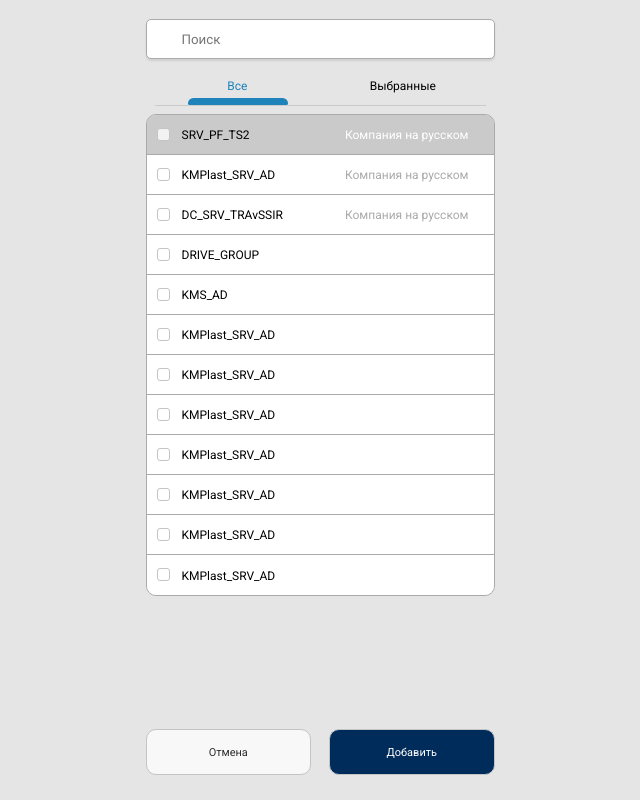
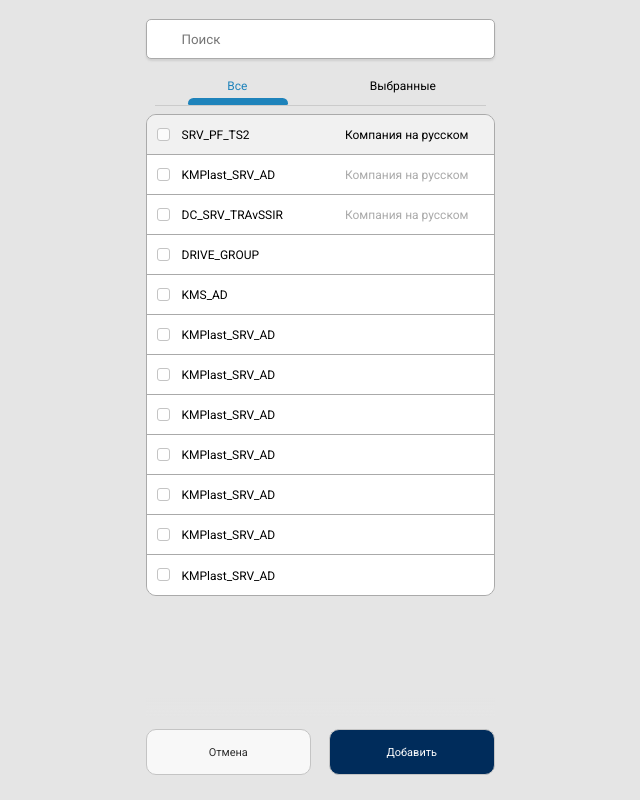
Before and after one commit to AV-html/KMSystemsServer-popup-2, a plain HTML site: page index.html in a window 1280 px wide. In both pictures the pointer is over the element 640 px from the left and 134 px from the top of the page. Shown: the whole page, without its empty margins (320-960 px from the left). Drawn offline with Linux system fonts and the light colour scheme.

Commit message:
Replace colors hover
.tabs__item:hover {
  background: #f1f1f1;
}

.tabs__item:hover .tabs__country-company {
  color: #000000;
}

```diff
--- a/css/style.css
+++ b/css/style.css
@@ -241,11 +241,11 @@ body {
 }
 
 .tabs__item:hover {
-  background: #cacaca;
+  background: #f1f1f1;
 }
 
 .tabs__item:hover .tabs__country-company {
-  color: white;
+  color: #000000;
 }
 
 .tabs__item {
```
